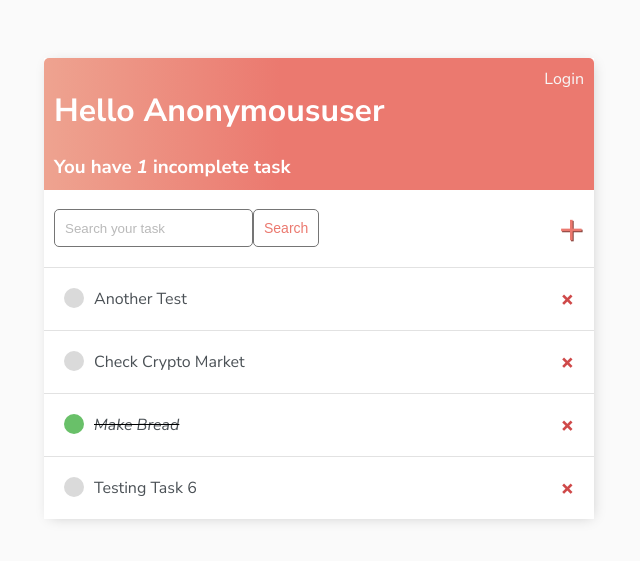
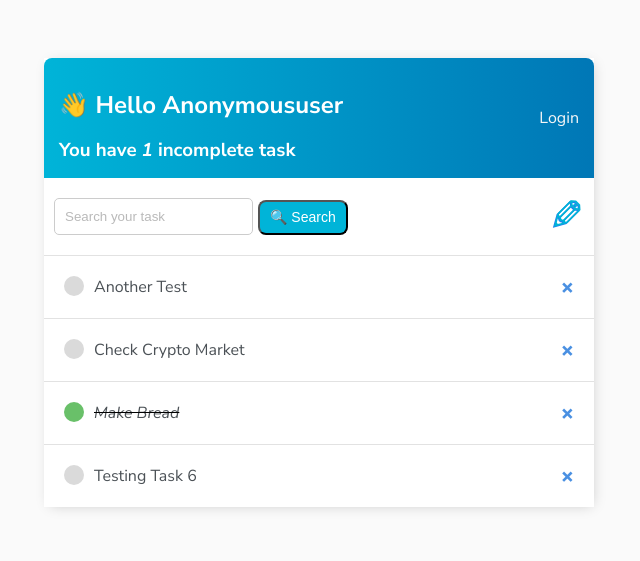
Before and after one commit to MrSupreme17/todo_list, a Django app: template base/templates/base/task_list.html in a window 1280 px wide. Shown: the top 561 px of the page, without its empty margins (321-961 px from the left). Run offline with Django 5.2, Linux system fonts and the light colour scheme; data comes from the database, SQL or seed files in the repository; both versions use the stored data as it was after the commit; the template is opened without the code that fills it: values that come from a table or form of the project are taken from there, most other values are stand-ins (such as "Sample title", 1, 10 or a date in 2020); parts of the project's set-up code (start-up, migrations or seed data) failed here and were passed over.

Commit message:
Header, Buttons & Inputs Modification
- Changed the header background colour.
- Changed the alignment of the header text (centre, left, right).
- Added the wave emoji before the Hello text in the header.
- Changed the Search button shape & colour.
- Added a colour change hover effect to all the buttons.
- Changed the "+" icon for add task to a pencil.
- Changed the "Logout" button styling (colour, border, size, margin).

```diff
--- a/base/templates/base/main.html
+++ b/base/templates/base/main.html
@@ -44,11 +44,18 @@
         .header-bar {
             display: flex;
             justify-content: space-between;
+            align-items: center; /* Centres items vertically */
             color: #fff;
-            padding: 10px;
-            border-radius: 5px 5px 0 0;
-            background: linear-gradient(90deg, #EEA390 0%, #EB796F 43%, #EB796F 100%);
+            padding: 15px; /* Increased padding for better spacing */
+            border-radius: 8px 8px 0 0;
+            background: linear-gradient(90deg, #00b4d8 0%, #0077b6 100%); /* New blue gradient */
         }
+
+        .header-bar h1 {
+            font-size: 24px; /* Increased font size */
+            font-weight: bold; /* Make the username bold */
+        }
+
 
         .header-bar a {
             color: rgb(247, 247, 247);
@@ -91,7 +98,7 @@
         .delete-link {
             text-decoration: none;
             font-weight: 900;
-            color: #cf4949;
+            color: #4A90E2;
             font-size: 22px;
             line-height: 0;
         }
@@ -104,10 +111,10 @@
         }
 
         #add-link {
-            color: #EB796F;
+            color: #00b4d8;
             text-decoration: none;
             font-size: 42px;
-            text-shadow: 1px 1px #81413b;
+            text-shadow: 1px 1px #2280ed;
 
         }
 
@@ -131,19 +138,59 @@
         }
 
         .button {
-            border: 1px solid #757575;
-            background-color: #FFF;
-            color: #EB796F;
+            border: default; /* Adds default border */
+            background-color: #00b4d8; /* Changes to a solid button */
+            color: white; /* Text is white */
+            padding: 6px 11px; /* More padding for better look */
+            font-size: 15px;
+            border-radius: 8px; /* More rounded */
+            cursor: pointer;
+            transition: 0.3s; /* Smooth hover effect */
+        }
+
+/* Hover effect: Darker button on hover */
+        .button:hover {
+            background-color: #0077b6;
+        }
+
+/* Input field styles */
+        input[type="text"],
+        input[type="password"],
+        textarea {
+            border: 1px solid #ccc;
+            border-radius: 5px;
             padding: 10px;
-            font-size: 14px;
-            border-radius: 5px;
-            cursor: pointer;
-            text-decoration: none;
+            width: 90%;
+            transition: 0.3s;
+        }
+
+/* Input focus effect */
+        input[type="text"]:focus,
+        input[type="password"]:focus,
+        textarea:focus {
+            border-color: #00b4d8;
+            box-shadow: 0px 0px 5px rgba(235, 121, 111, 0.5);
+            outline: none;
         }
 
         .card-body {
             padding: 20px;
         }
+
+        input[type="submit"] {
+            margin-left: 5px; /* Moves the button to the right side */
+            margin-top: 1.5px; /* Moves the button to the bottom */
+            padding: 5px 10px;
+            font-size: 14px;
+            height: 35px;
+            width: auto;
+        }
+
+        .flipped-icon {
+            display: inline-block; /* Ensures it can be transformed */
+            transform: scaleX(-1); /* Flips it horizontally */
+        }
+
     </style>
 </head>
 
--- a/base/templates/base/task_list.html
+++ b/base/templates/base/task_list.html
@@ -5,14 +5,14 @@
 
 <div class="header-bar">
     <div>
-        <h1>Hello {{request.user|title}}</h1>
+        <h1>👋 Hello {{request.user|title}}</h1> <!-- Added wave emoji before "Hello" -->
         <h3 style="margin:0">You have <i>{{count}}</i> incomplete task{{ count|pluralize:"s" }}</h3>
     </div>
 
     {% if request.user.is_authenticated %}
     <form method="post" action="{% url 'logout' %}">
     {% csrf_token %}
-    <button type="submit">Logout</button>
+    <button class="button" type="submit">Logout</button>
     </form>
     {% else %}
     <a href="{% url 'login' %}">Login</a>
@@ -23,10 +23,10 @@
 <div id="search-add-wrapper">
     <form method="GET" style="display: flex;">
         <input type='text' name='search-area' placeholder="Search your task" value="{{ search_input }}">
-        <input class="button" type="submit" value='Search'>
+        <input class="button" type="submit" value='🔍 Search'>
     </form>
     {% if tasks|length > 0 %}
-    <a id="add-link" href="{% url 'task-create' %}">&#x2b;</a>
+    <a id="add-link" class="flipped-icon" href="{% url 'task-create' %}">&#9998;</a>
     {% endif %}
 </div>
 
```
Also changed, not shown: db.sqlite3.
